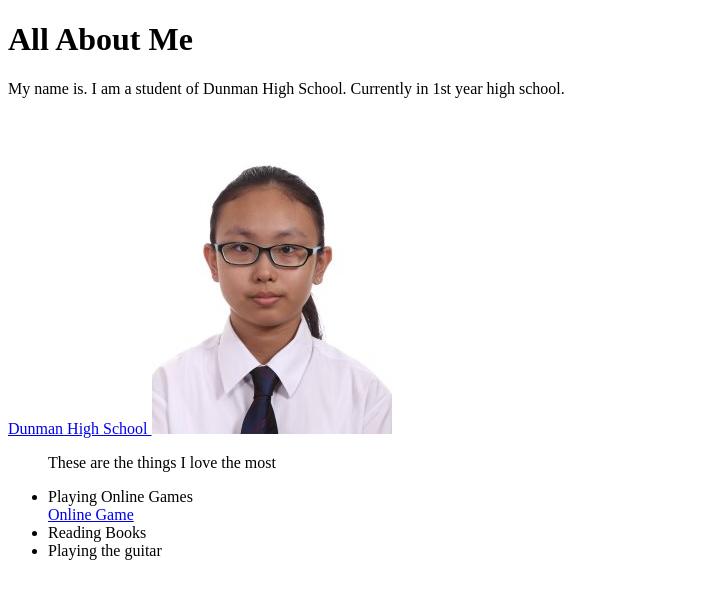
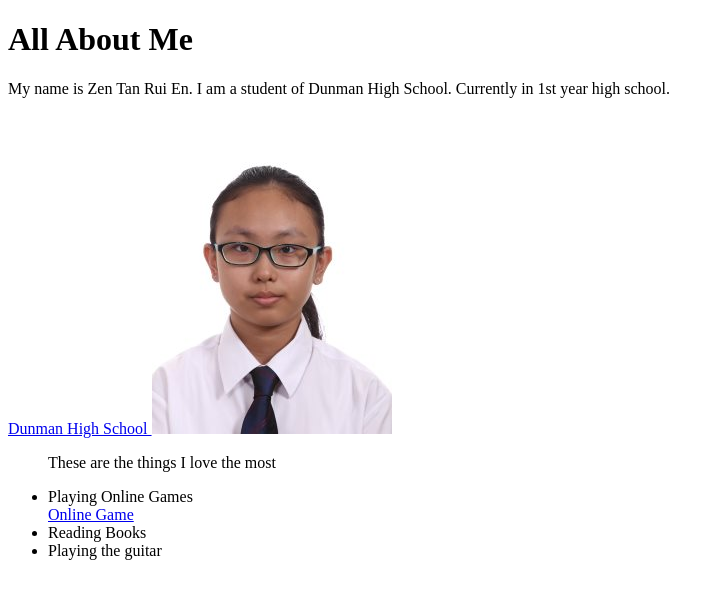
Before and after one commit to dhs17y1gzentan/dhs17y1gzentan.github.io, a plain HTML site: page index.html in a window 1280 px wide. Shown: the whole page, without its empty margins (0-724 px from the left). Drawn offline with Linux system fonts and the light colour scheme.

Commit message:
Update index.html

```diff
--- a/index.html
+++ b/index.html
@@ -5,7 +5,7 @@
 <title>
  This is my website <</title>
 <p>
-My name is. I am a student of Dunman High School. Currently in 1st year high school. </p>
+My name is Zen Tan Rui En. I am a student of Dunman High School. Currently in 1st year high school. </p>
 <a href ="www.dhs.sg"> Dunman High School  </a>
 <img src="photo.jpg"/><ul>
 <p>These are the things I love the most </p>
```
